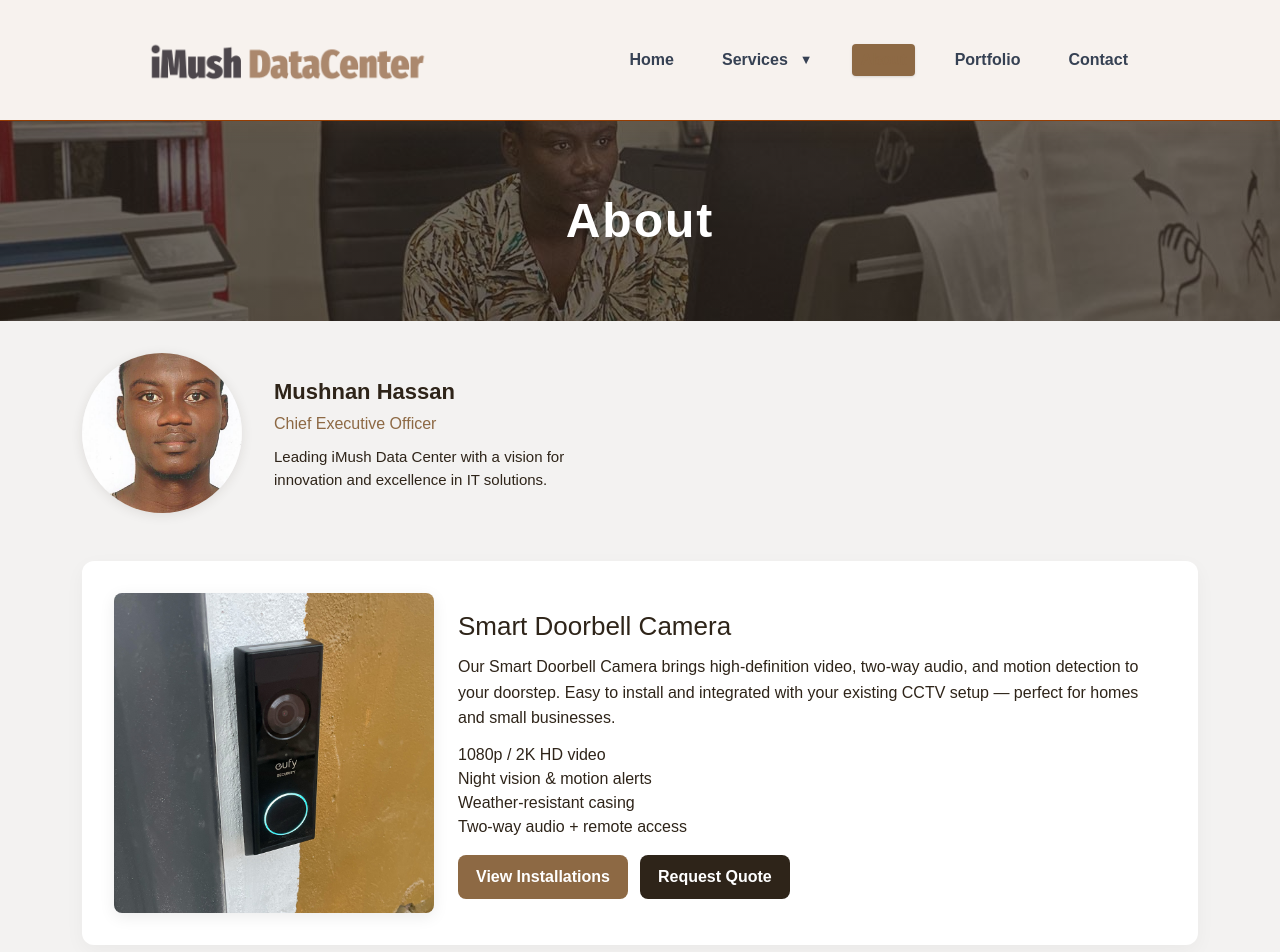
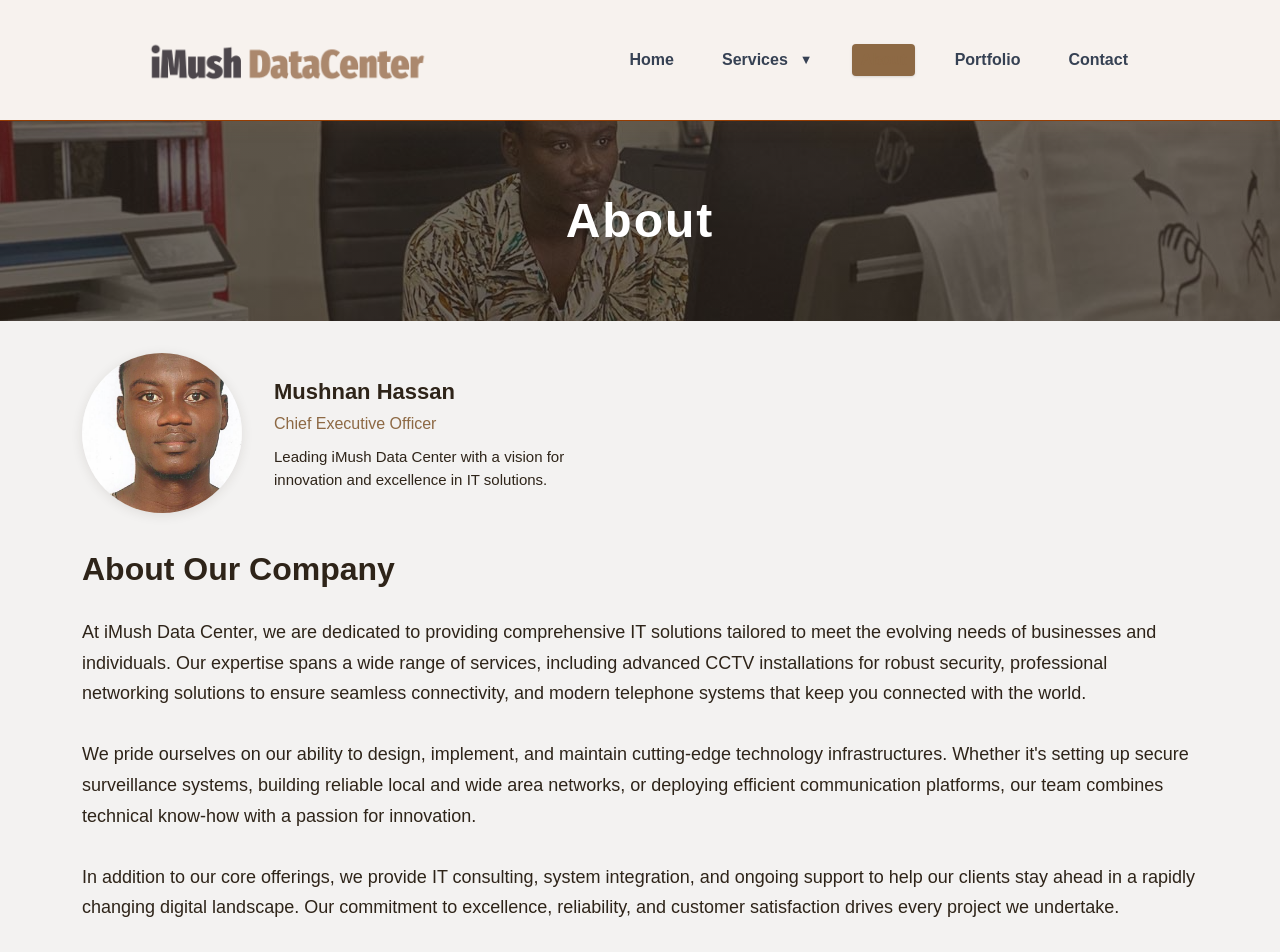
Before and after one commit to iMushGH/imushdatacenters, a Next.js app: page /about in a window 1280 px wide. Shown: the top 952 px of the page. Built offline with nearby package versions, Linux system fonts and the light colour scheme.

Commit message:
removed product component on the about page

```diff
--- a/app/about/page.tsx
+++ b/app/about/page.tsx
@@ -77,91 +77,7 @@
             </div>
           </div>
         </div>
-        {/* New product highlight */}
-        <section
-          style={{
-            marginTop: 48,
-            maxWidth: 1180,
-            margin: "48px auto",
-            padding: "2rem",
-            background: "#fff",
-            borderRadius: 12,
-            boxShadow: "0 6px 20px rgba(0,0,0,0.04)",
-          }}
-        >
-          <div
-            style={{
-              display: "flex",
-              gap: 24,
-              alignItems: "center",
-              flexWrap: "wrap",
-            }}
-          >
-            <img
-              src="/products/door_bell_3.jpg"
-              alt="Smart Doorbell"
-              style={{
-                width: 320,
-                maxWidth: "100%",
-                borderRadius: 8,
-                objectFit: "cover",
-                boxShadow: "0 4px 16px rgba(0,0,0,0.08)",
-              }}
-            />
-            <div style={{ flex: 1, minWidth: 260 }}>
-              <h3 style={{ fontSize: 26, margin: 0, color: "#2E2419" }}>
-                Smart Doorbell Camera
-              </h3>
-              <p
-                style={{
-                  marginTop: 8,
-                  fontSize: 16,
-                  color: "#2E2419",
-                  lineHeight: 1.6,
-                }}
-              >
-                Our Smart Doorbell Camera brings high-definition video, two-way
-                audio, and motion detection to your doorstep. Easy to install
-                and integrated with your existing CCTV setup — perfect for homes
-                and small businesses.
-              </p>
-              <ul style={{ marginTop: 12, color: "#2E2419" }}>
-                <li>1080p / 2K HD video</li>
-                <li>Night vision & motion alerts</li>
-                <li>Weather-resistant casing</li>
-                <li>Two-way audio + remote access</li>
-              </ul>
-              <div style={{ marginTop: 16, display: "flex", gap: 12 }}>
-                <a
-                  href="/portfolio"
-                  style={{
-                    background: "#8D6944",
-                    color: "#fff",
-                    padding: "10px 18px",
-                    borderRadius: 8,
-                    textDecoration: "none",
-                    fontWeight: 600,
-                  }}
-                >
-                  View Installations
-                </a>
-                <a
-                  href="/contact"
-                  style={{
-                    background: "#2E2419",
-                    color: "#fff",
-                    padding: "10px 18px",
-                    borderRadius: 8,
-                    textDecoration: "none",
-                    fontWeight: 600,
-                  }}
-                >
-                  Request Quote
-                </a>
-              </div>
-            </div>
-          </div>
-        </section>
+
         <h2
           style={{
             fontSize: 32,
```
